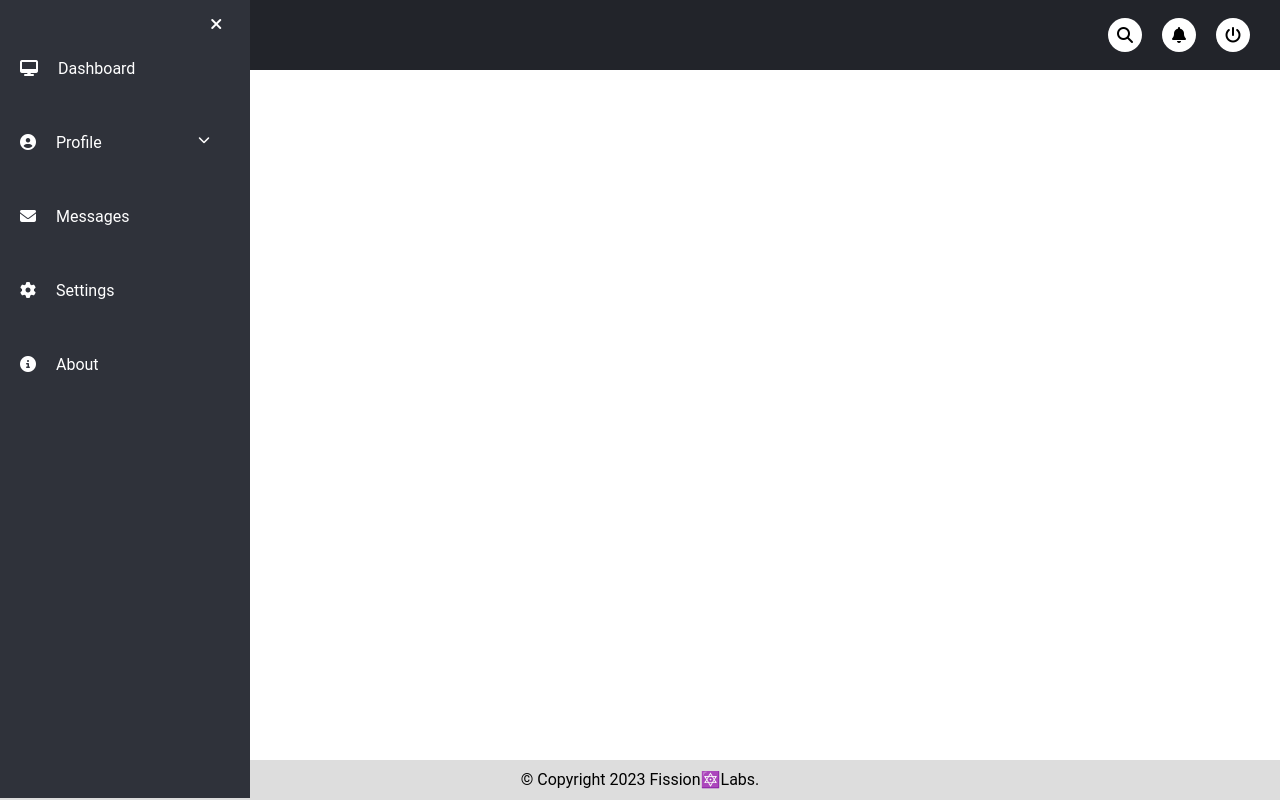
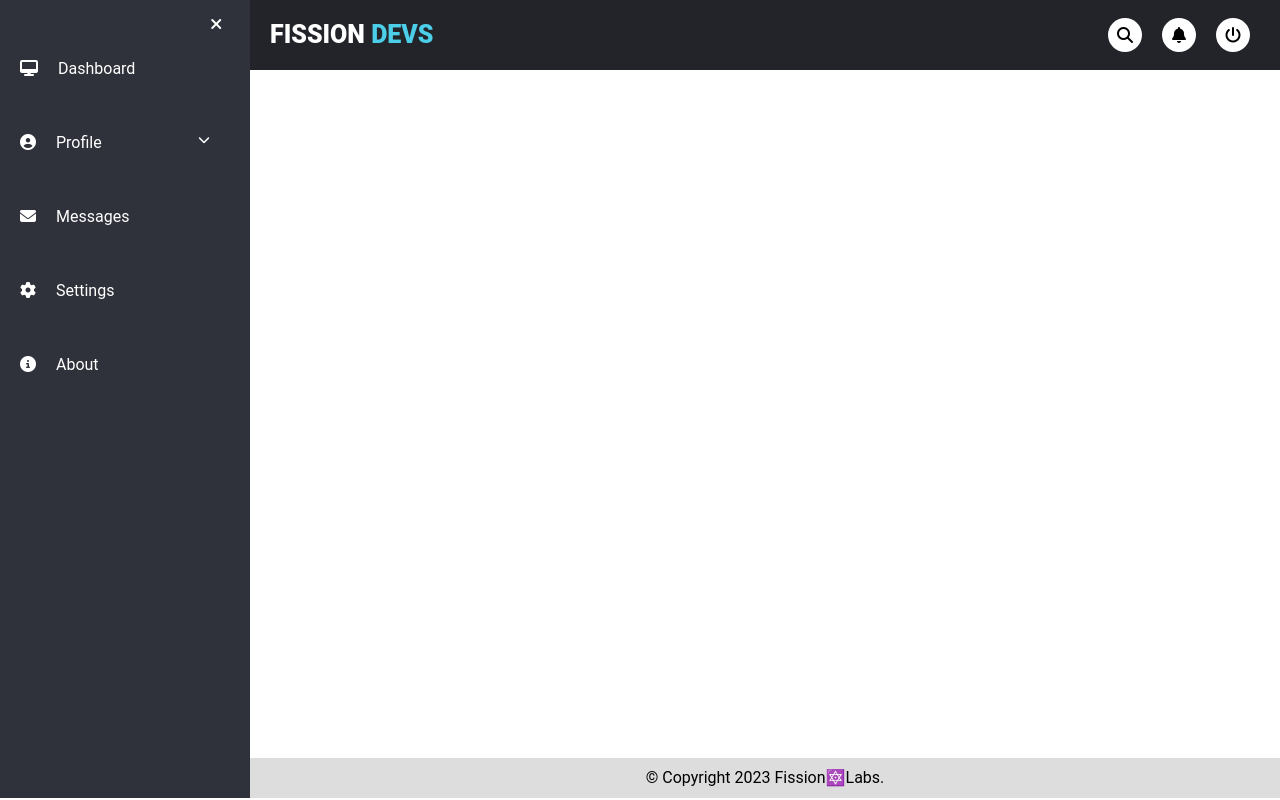
Before and after one commit to zameerSheikh/webpack-remote, a React app: page / in a window 1280 px wide. Built offline with nearby package versions, Linux system fonts and the light colour scheme.

Commit message:
layout changes

```diff
--- /dev/null
+++ b/src/App.css
@@ -0,0 +1,10 @@
+.container {
+    display: flex;
+}
+
+.main {
+    display: flex;
+    flex: 1;
+    flex-direction: column;
+    justify-content: space-between;
+}
--- a/src/App.jsx
+++ b/src/App.jsx
@@ -5,12 +5,15 @@ import Sidebar from "./Sidebar";
 import Footer from "./Footer";
 
 import "./index.scss";
+import "./App.css";
 
 const App = () => (
-  <div>
-    <Header />
+  <div className="container">
     <Sidebar />
-    <Footer />
+    <div className="main">
+      <Header />
+      <Footer />
+    </div>
   </div>
 );
 ReactDOM.render(<App />, document.getElementById("app"));
--- a/src/Footer.css
+++ b/src/Footer.css
@@ -1,8 +1,6 @@
 .footer {
     z-index: 1;
     background-color: #ddd;
-    position: fixed;
-    width: calc(100% - 0%);
     height: 40px;
     display: block;
     bottom: 0;
--- a/src/Header.css
+++ b/src/Header.css
@@ -1,8 +1,6 @@
 .header {
     z-index: 1;
     background-color: #22242A;
-    position: fixed;
-    width: calc(100% - 0%);
     height: 70px;
     display: flex;
     top: 0;
--- a/src/Sidebar.css
+++ b/src/Sidebar.css
@@ -1,7 +1,6 @@
 .sidebar {
     z-index: 3;
     background-color: #2F323A;
-    position: fixed;
     width: 250px;
     height: calc(100vh - .1rem);
     transition: 0.3s;
```
